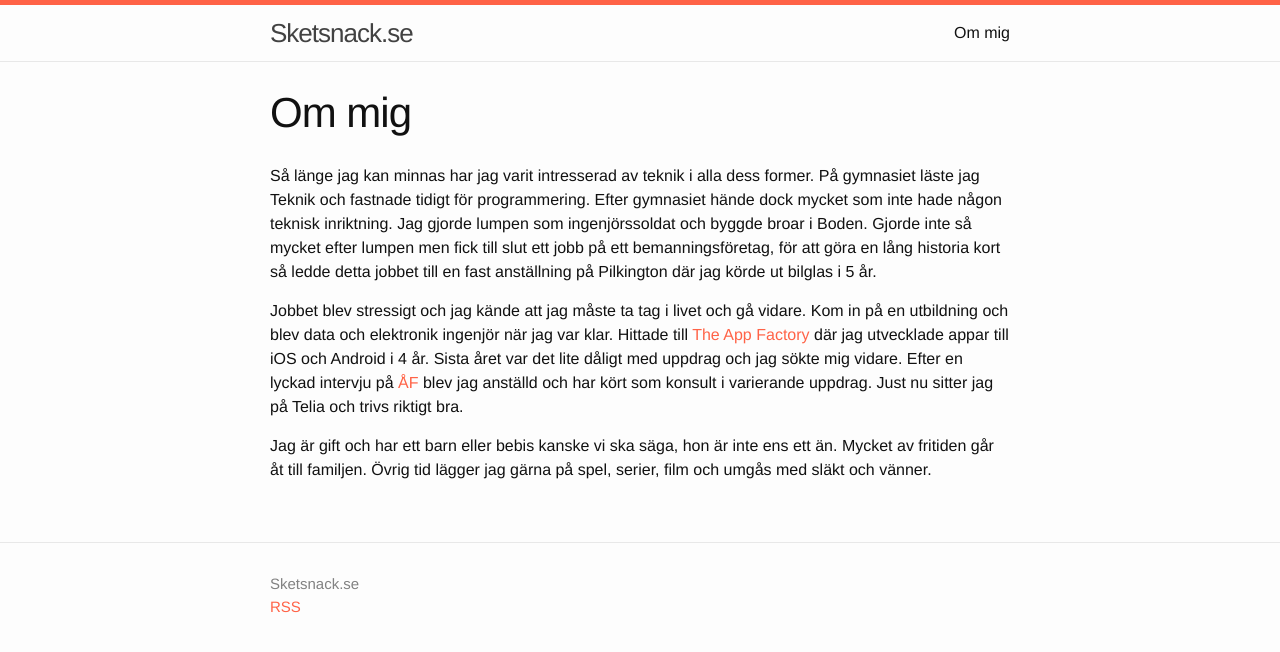
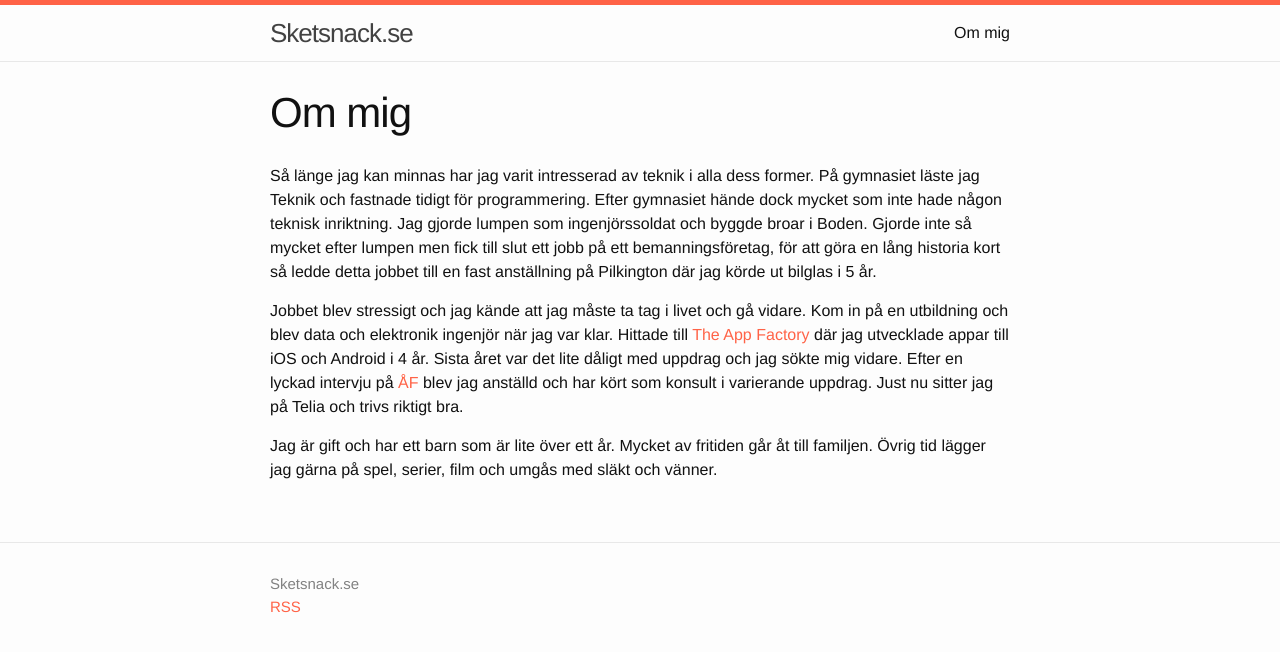
Before and after one commit to kitfr/kitfr.github.io, a Jekyll site: the page built from om.md, in a window 1280 px wide. Shown: the top 652 px of the page. Built offline with Jekyll 4.4.1, drawn with Linux system fonts in a browser that asks for light colours.

Commit message:
Updated about page

```diff
--- a/om.md
+++ b/om.md
@@ -7,4 +7,4 @@ Så länge jag kan minnas har jag varit intresserad av teknik i alla dess former
 
 Jobbet blev stressigt och jag kände att jag måste ta tag i livet och gå vidare. Kom in på en utbildning och blev data och elektronik ingenjör när jag var klar. Hittade till [The App Factory](http://www.theappfactory.se/) där jag utvecklade appar till iOS och Android i 4 år. Sista året var det lite dåligt med uppdrag och jag sökte mig vidare. Efter en lyckad intervju på [ÅF](http://www.afconsult.com/) blev jag anställd och har kört som konsult i varierande uppdrag. Just nu sitter jag på Telia och trivs riktigt bra.
 
-Jag är gift och har ett barn eller bebis kanske vi ska säga, hon är inte ens ett än. Mycket av fritiden går åt till familjen. Övrig tid lägger jag gärna på spel, serier, film och umgås med släkt och vänner.
+Jag är gift och har ett barn som är lite över ett år. Mycket av fritiden går åt till familjen. Övrig tid lägger jag gärna på spel, serier, film och umgås med släkt och vänner.
```
